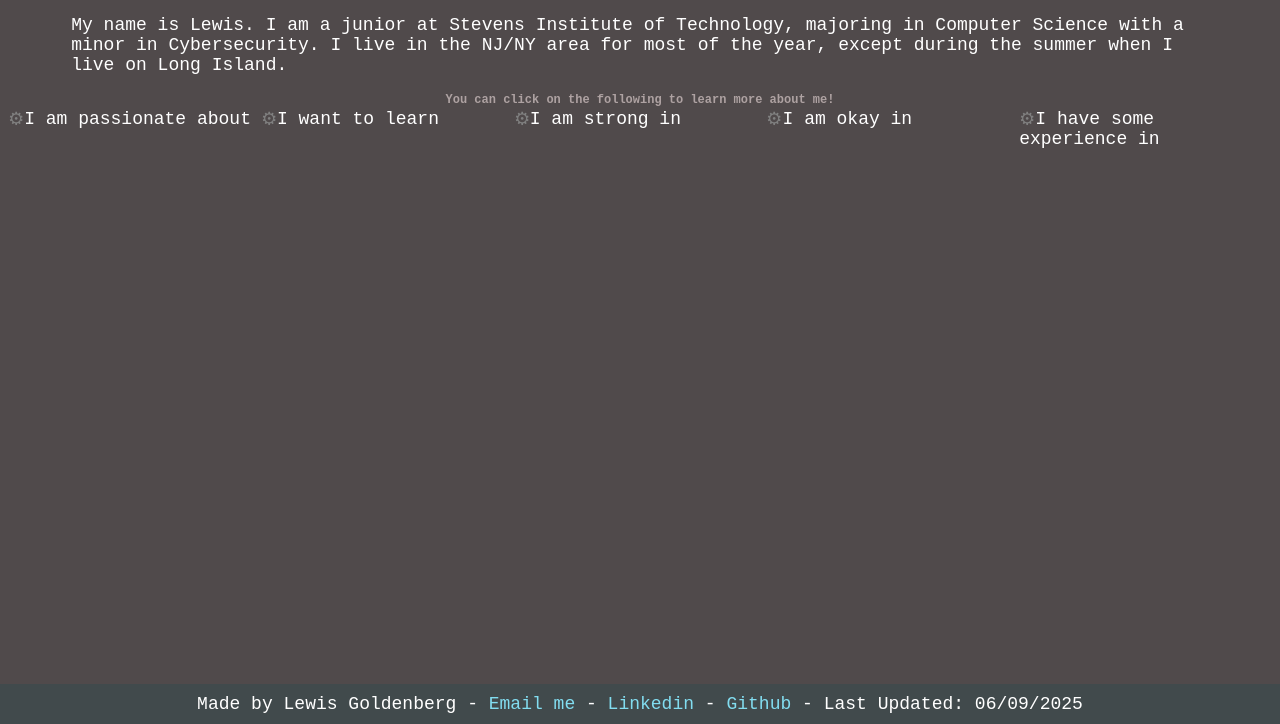
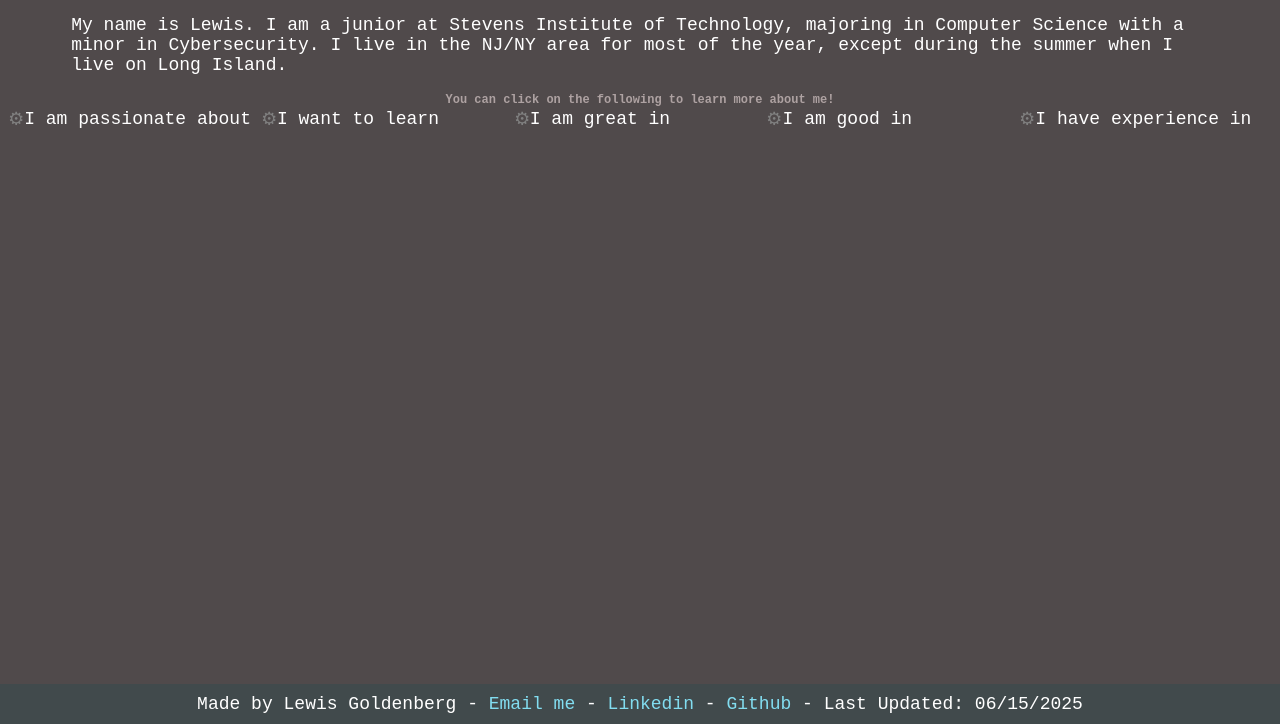
Before and after one commit to lmgoldenberg/mywebsite, a website: page index.html in a window 1280 px wide. Shown: the part 76-800 px from the top of the page. Drawn offline with Linux system fonts and the light colour scheme.

Commit message:
spacing change and lastupdate updated

```diff
--- a/index.html
+++ b/index.html
@@ -40,7 +40,7 @@
                 </ul>
             </details>
                 <details id="details_skills_strong">
-                    <summary>I am strong in</summary>
+                    <summary>I am great in</summary>
                     <ul>
                         <li>ARMV8 Assembly</li>
                         <li>C</li>
@@ -52,7 +52,7 @@
                     </ul>
                 </details>
                 <details id="details_skills_okay">
-                    <summary>I am okay in</summary>
+                    <summary>I am good in</summary>
                     <ul>
                         <li>C++</li>
                         <li>DOM API</li>
@@ -62,7 +62,7 @@
                     </ul>
                 </details>
                 <details id="details_skills_weak">
-                    <summary>I have some experience in</summary>
+                    <summary>I have experience in</summary>
                     <ul>
                         <li>CSS</li>
                         <li>Java</li>
@@ -72,6 +72,6 @@
                 </details>
         </div>
     </main>
-    <footer><p id="footer_text">Made by Lewis Goldenberg - <a href="mailto:lewisgoldenberg.0@gmail.com">Email me</a> - <a href="https://www.linkedin.com/in/lewis-goldenberg-2537a927a/">Linkedin</a> - <a href="https://github.com/lmgoldenberg">Github</a> - Last Updated: 06/09/2025</p></footer>
+    <footer><p id="footer_text">Made by Lewis Goldenberg - <a href="mailto:lewisgoldenberg.0@gmail.com">Email me</a> - <a href="https://www.linkedin.com/in/lewis-goldenberg-2537a927a/">Linkedin</a> - <a href="https://github.com/lmgoldenberg">Github</a> - Last Updated: 06/15/2025</p></footer>
   </body>
 </html>
--- a/public/css/main.css
+++ b/public/css/main.css
@@ -13,7 +13,6 @@ footer {
       bottom: 0px;
       left: 0px;
       text-align: center;
-
 }
 a{
     color: #82DDF0;
@@ -66,7 +65,7 @@ h6 {
   display: grid;
   grid-template-columns: repeat(5, 1fr);
   justify-content: center;
-  width: fit-content;
+  width: 100%;
   margin: 0px auto;
 }
 #div_bio {
```
